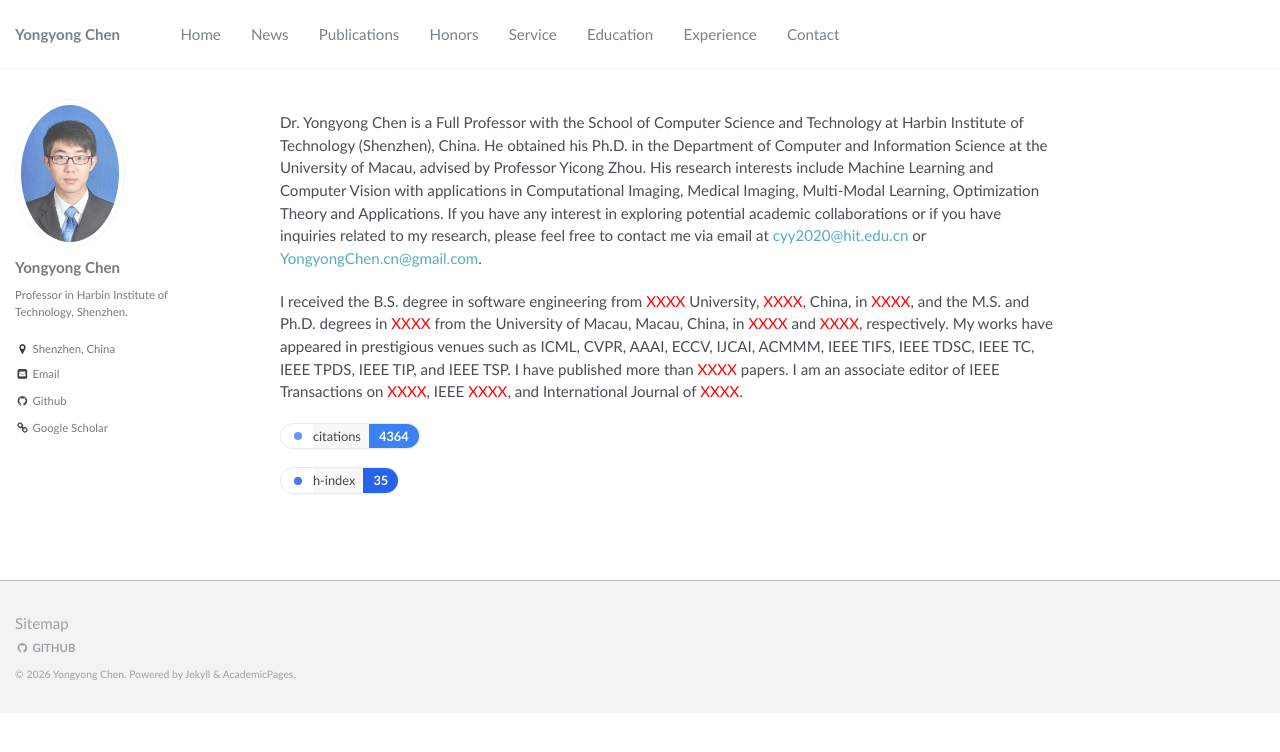
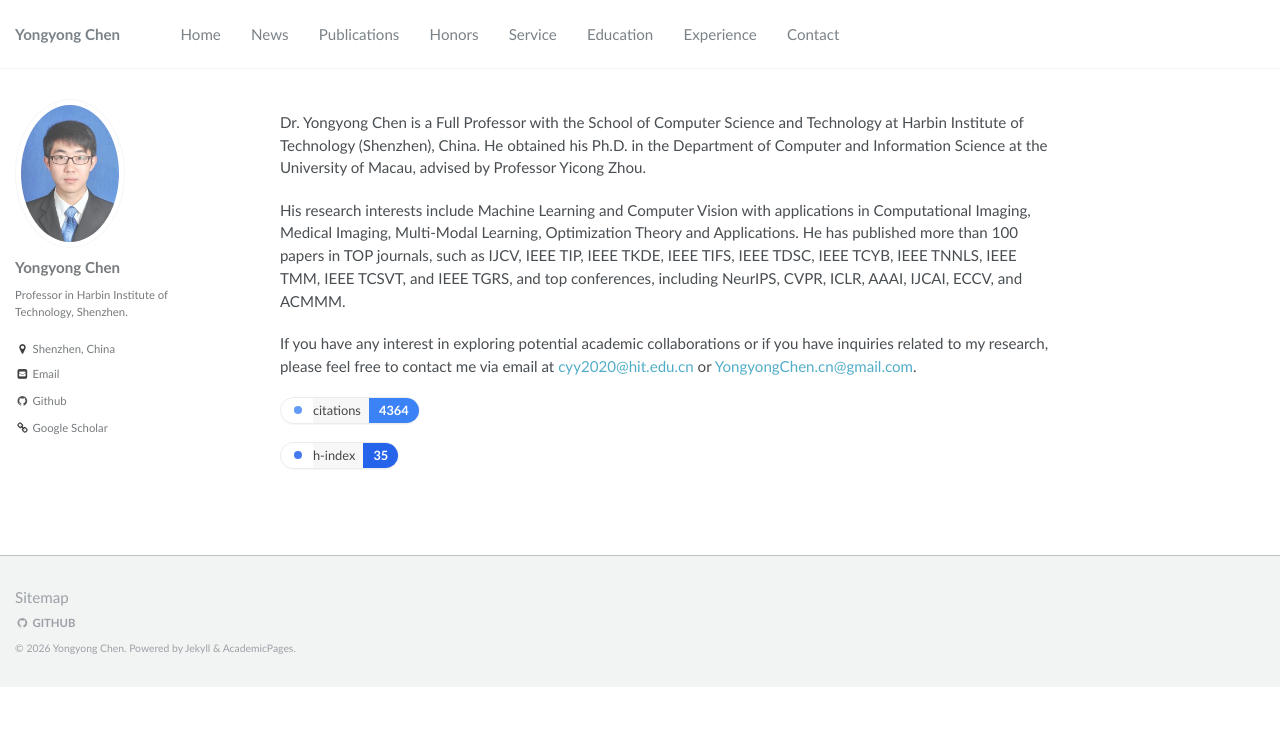
Before and after one commit to cyyhit/cyyhit.github.io, a Jekyll site: the page built from _pages/about.md, in a window 1280 px wide. Shown: the top 752 px of the page. Built offline with Jekyll 4.4.1, drawn with Linux system fonts in a browser that asks for light colours.

Commit message:
Update about.md

```diff
--- a/_pages/about.md
+++ b/_pages/about.md
@@ -7,9 +7,13 @@ author_profile: true
 
 <!-- I am a full professor with the School of Computer Science and Technology at Harbin Institute of Technology (Shenzhen), China. My research interests include Machine Learning, image processing and Computer Vision. If you have any interest in exploring potential academic collaborations or if you have inquiries related to my research, please feel free to contact me via email at [cyy2020@hit.edu.cn](mailto:cyy2020@hit.edu.cn) or [YongyongChen.cn@gmail.com](mailto:YongyongChen.cn@gmail.com).-->
 
-Dr. Yongyong Chen is a Full Professor with the School of Computer Science and Technology at Harbin Institute of Technology (Shenzhen), China.  He obtained his Ph.D. in the Department of Computer and Information Science at the University of Macau, advised by Professor Yicong Zhou. His research interests include Machine Learning and Computer Vision with applications in  Computational Imaging, Medical Imaging, Multi-Modal Learning, Optimization Theory and Applications. If you have any interest in exploring potential academic collaborations or if you have inquiries related to my research, please feel free to contact me via email at [cyy2020@hit.edu.cn](mailto:cyy2020@hit.edu.cn) or [YongyongChen.cn@gmail.com](mailto:YongyongChen.cn@gmail.com).
+Dr. Yongyong Chen is a Full Professor with the School of Computer Science and Technology at Harbin Institute of Technology (Shenzhen), China.  He obtained his Ph.D. in the Department of Computer and Information Science at the University of Macau, advised by Professor Yicong Zhou.
 
-I received the B.S. degree in software engineering from <span style="color:red;">XXXX</span> University, <span style="color:red;">XXXX</span>, China, in <span style="color:red;">XXXX</span>, and the M.S. and Ph.D. degrees in <span style="color:red;">XXXX</span> from the University of Macau, Macau, China, in <span style="color:red;">XXXX</span> and <span style="color:red;">XXXX</span>, respectively. My works have appeared in prestigious venues such as ICML, CVPR, AAAI, ECCV, IJCAI, ACMMM, IEEE TIFS, IEEE TDSC, IEEE TC, IEEE TPDS, IEEE TIP, and IEEE TSP. I have published more than <span style="color:red;">XXXX</span> papers. I am an associate editor of IEEE Transactions on <span style="color:red;">XXXX</span>, IEEE <span style="color:red;">XXXX</span>, and International Journal of <span style="color:red;">XXXX</span>.
+His research interests include Machine Learning and Computer Vision with applications in Computational Imaging, Medical Imaging, Multi-Modal Learning, Optimization Theory and Applications. He has published more than 100 papers in TOP journals, such as IJCV, IEEE TIP, IEEE TKDE, IEEE TIFS, IEEE TDSC, IEEE TCYB, IEEE TNNLS, IEEE TMM, IEEE TCSVT, and IEEE TGRS, and top conferences, including NeurIPS, CVPR, ICLR, AAAI, IJCAI, ECCV, and ACMMM.
+
+If you have any interest in exploring potential academic collaborations or if you have inquiries related to my research, please feel free to contact me via email at [cyy2020@hit.edu.cn](mailto:cyy2020@hit.edu.cn) or [YongyongChen.cn@gmail.com](mailto:YongyongChen.cn@gmail.com).
+
+<!-- I received the B.S. degree in software engineering from <span style="color:red;">XXXX</span> University, <span style="color:red;">XXXX</span>, China, in <span style="color:red;">XXXX</span>, and the M.S. and Ph.D. degrees in <span style="color:red;">XXXX</span> from the University of Macau, Macau, China, in <span style="color:red;">XXXX</span> and <span style="color:red;">XXXX</span>, respectively. My works have appeared in prestigious venues such as ICML, CVPR, AAAI, ECCV, IJCAI, ACMMM, IEEE TIFS, IEEE TDSC, IEEE TC, IEEE TPDS, IEEE TIP, and IEEE TSP. I have published more than <span style="color:red;">XXXX</span> papers. I am an associate editor of IEEE Transactions on <span style="color:red;">XXXX</span>, IEEE <span style="color:red;">XXXX</span>, and International Journal of <span style="color:red;">XXXX</span>. -->
 
 <!-- [Google Scholar Profile](https://scholar.google.com/citations?user=ny2mn-cAAAAJ&hl=en&oi=ao){: .btn .btn--primary } -->
 
```
